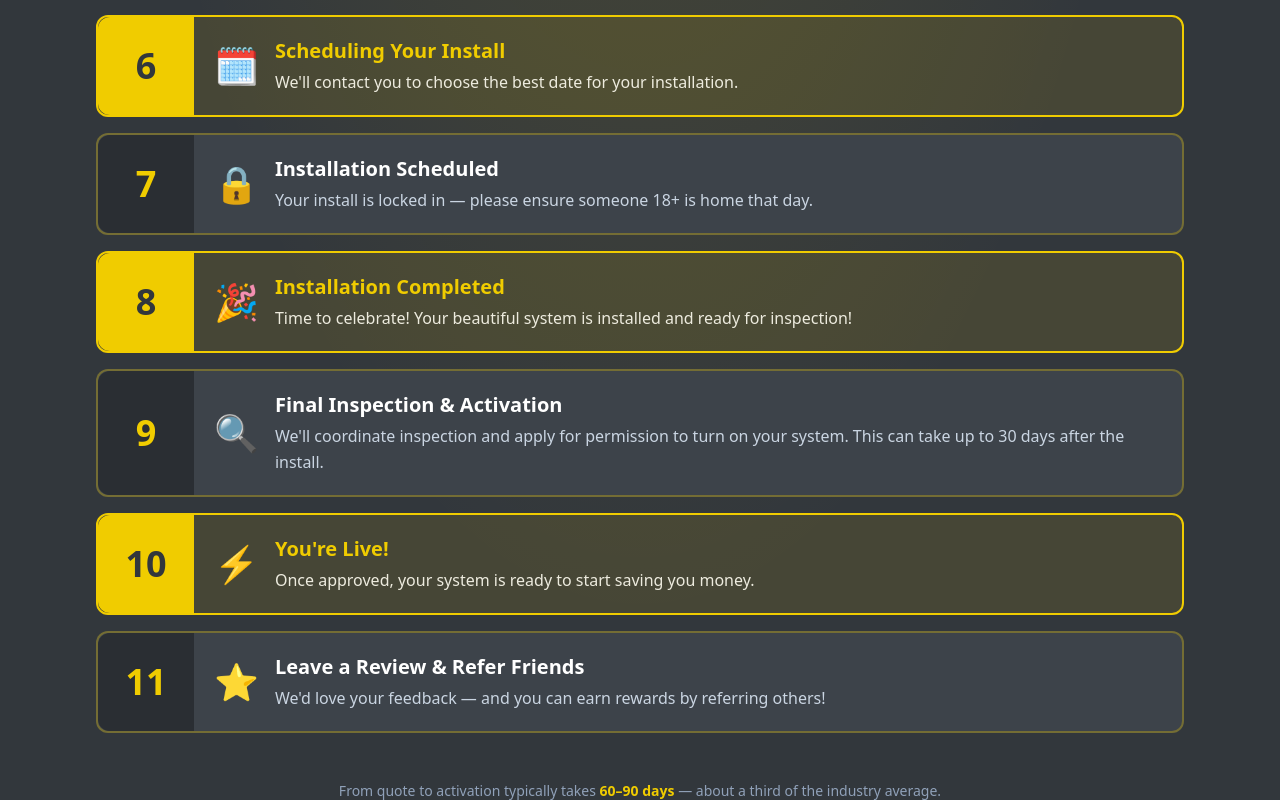
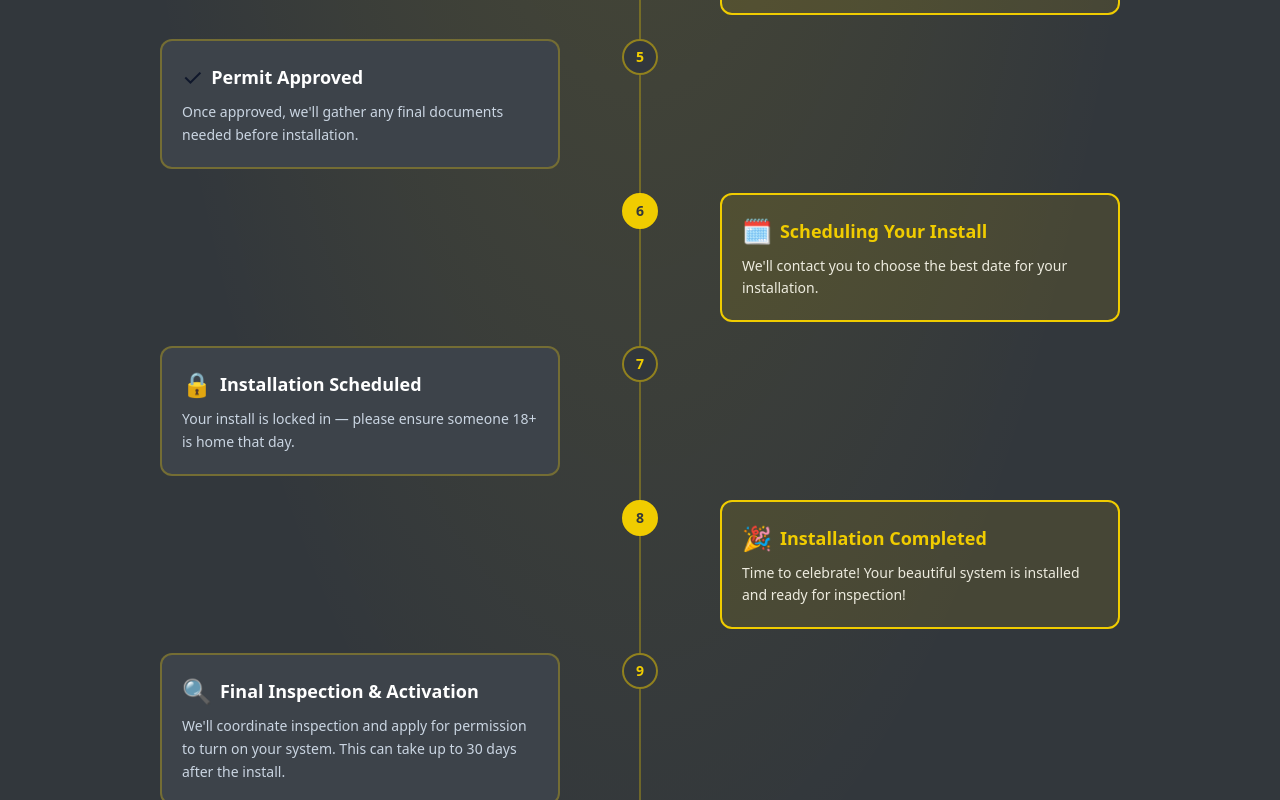
Before and after one commit to accountmanager-1991/gosimpleflow-site, a Next.js app: page /how-it-works in a window 1280 px wide. Shown: the part 1080-1880 px from the top of the page. Built offline with nearby package versions, Linux system fonts and the light colour scheme.

Commit message:
Revert process roadmap to alternating left/right timeline layout

```diff
--- a/components/FullProcess.tsx
+++ b/components/FullProcess.tsx
@@ -76,46 +76,61 @@ export default function FullProcess() {
   return (
     <section className="py-20 bg-[#32373c] relative overflow-hidden">
       <div className="absolute inset-0 bg-[radial-gradient(ellipse_at_top,_rgba(240,204,0,0.15),_transparent_60%)]" />
-      <div className="relative max-w-6xl mx-auto px-4 sm:px-6 lg:px-8">
+      <div className="relative max-w-5xl mx-auto px-4 sm:px-6 lg:px-8">
         <div className="text-center max-w-2xl mx-auto mb-14">
           <h2 className="text-3xl sm:text-4xl font-bold text-white mb-4">Your full Simple Flow journey</h2>
           <p className="text-lg text-slate-300">From site survey to system activation — every step we handle for you.</p>
         </div>
 
-        <div className="space-y-4">
-          {STEPS.map((step) => (
+        {/* Timeline */}
+        <div className="relative">
+          {/* Vertical line */}
+          <div className="absolute left-4 sm:left-1/2 top-0 bottom-0 w-0.5 bg-[#f0cc00]/30 sm:-translate-x-1/2" />
+
+          <div className="space-y-6">
+            {STEPS.map((step, i) => {
+              const isLeft = i % 2 === 0
+              return (
                 <div
                   key={step.num}
-              className={`flex items-stretch gap-5 rounded-xl border-2 transition hover:scale-[1.01] ${
+                  className={`relative flex items-start gap-4 sm:gap-0 ${isLeft ? "sm:justify-start" : "sm:justify-end"}`}
+                >
+                  {/* Number circle on the line */}
+                  <div className="absolute left-4 sm:left-1/2 sm:-translate-x-1/2 -translate-x-1/2 z-10">
+                    <div className={`w-9 h-9 rounded-full flex items-center justify-center text-sm font-bold border-2 ${
                       step.highlight
-                  ? "bg-[#f0cc00]/10 border-[#f0cc00] hover:bg-[#f0cc00]/15"
-                  : "bg-[#3d434a] border-[#f0cc00]/30 hover:border-[#f0cc00]/60"
-              }`}
-            >
-              {/* Number */}
-              <div className={`flex items-center justify-center w-20 sm:w-24 flex-shrink-0 rounded-l-xl ${
-                step.highlight ? "bg-[#f0cc00] text-[#32373c]" : "bg-[#2a2e33] text-[#f0cc00]"
+                        ? "bg-[#f0cc00] border-[#f0cc00] text-[#32373c]"
+                        : "bg-[#32373c] border-[#f0cc00]/50 text-[#f0cc00]"
                     }`}>
-                <span className="text-3xl sm:text-4xl font-bold">{step.num}</span>
+                      {step.num}
+                    </div>
                   </div>
 
-              {/* Content */}
-              <div className="flex-1 py-5 pr-6 flex items-center gap-4">
-                <span className="text-3xl sm:text-4xl flex-shrink-0">{step.icon}</span>
-                <div className="flex-1">
-                  <h3 className={`font-bold text-lg sm:text-xl mb-1 ${step.highlight ? "text-[#f0cc00]" : "text-white"}`}>
+                  {/* Card */}
+                  <div className={`ml-14 sm:ml-0 sm:w-[calc(50%-2.5rem)] ${isLeft ? "sm:mr-auto sm:pr-10" : "sm:ml-auto sm:pl-10"}`}>
+                    <div className={`rounded-xl p-5 border-2 transition ${
+                      step.highlight
+                        ? "bg-[#f0cc00]/10 border-[#f0cc00] hover:bg-[#f0cc00]/20"
+                        : "bg-[#3d434a] border-[#f0cc00]/30 hover:border-[#f0cc00]/60"
+                    }`}>
+                      <div className="flex items-center gap-2 mb-2">
+                        <span className="text-2xl">{step.icon}</span>
+                        <h3 className={`font-bold text-lg ${step.highlight ? "text-[#f0cc00]" : "text-white"}`}>
                           {step.title}
                         </h3>
-                  <p className={`text-sm sm:text-base leading-relaxed ${step.highlight ? "text-[#fffdf1]/90" : "text-slate-300"}`}>
+                      </div>
+                      <p className={`text-sm leading-relaxed ${step.highlight ? "text-[#fffdf1]/90" : "text-slate-300"}`}>
                         {step.body}
                       </p>
                     </div>
                   </div>
                 </div>
-          ))}
+              )
+            })}
+          </div>
         </div>
 
-        <div className="text-center mt-12">
+        <div className="text-center mt-14">
           <p className="text-slate-400 text-sm">
             From quote to activation typically takes <span className="text-[#f0cc00] font-bold">60–90 days</span> — about a third of the industry average.
           </p>
```
Lines whose indentation alone changed are shown as unchanged.
